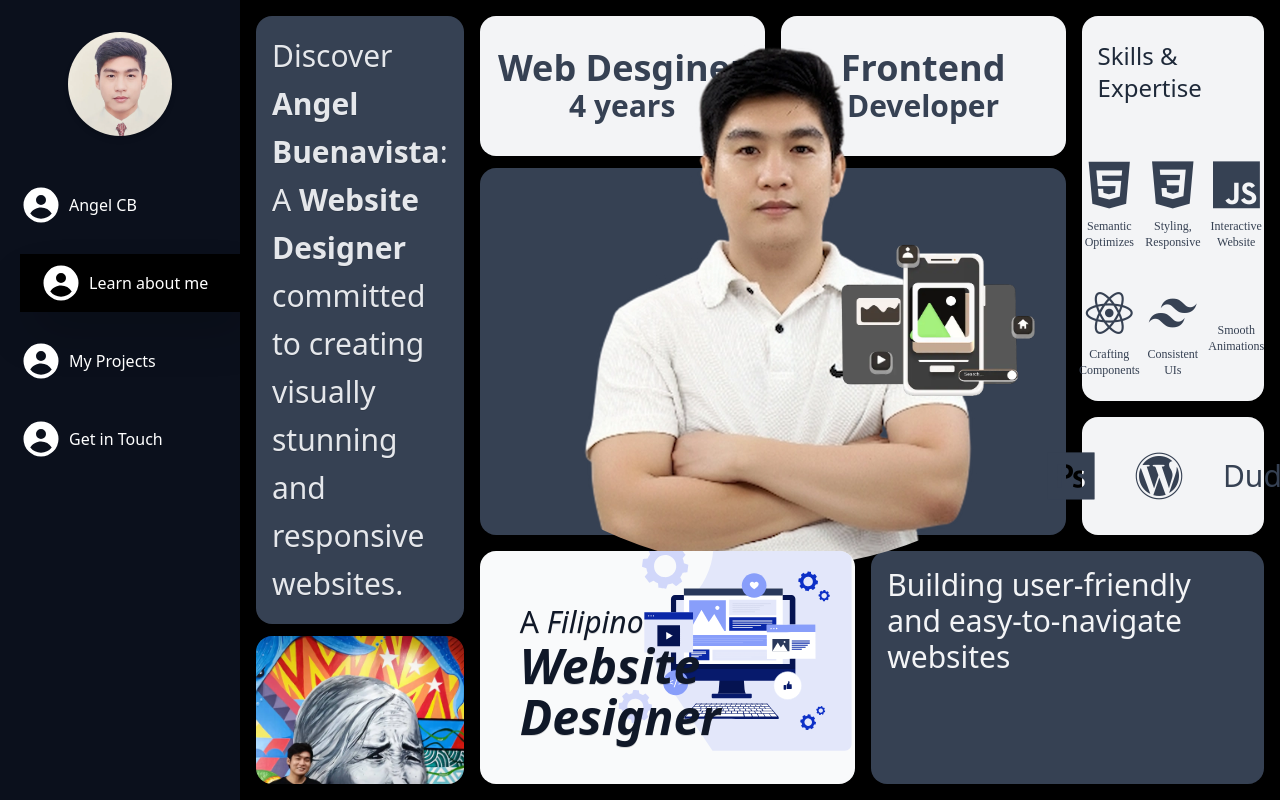
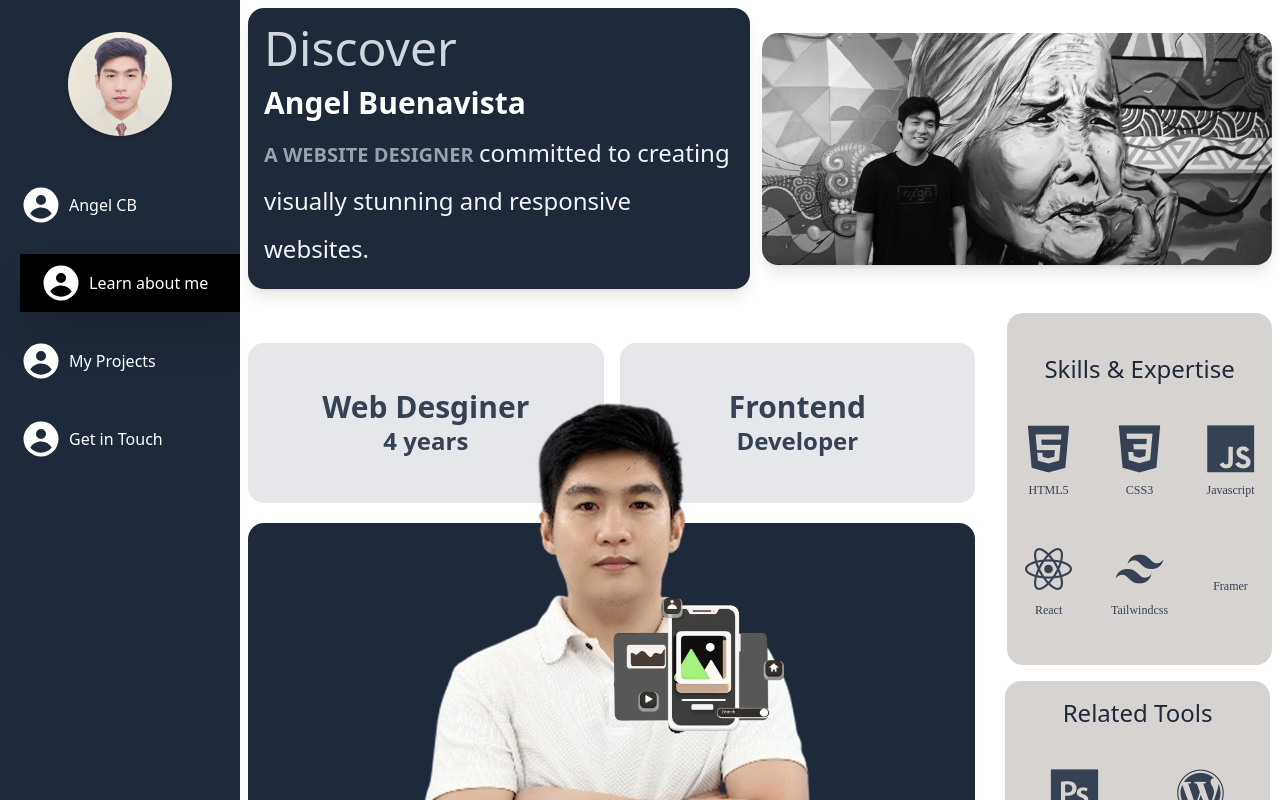
Before and after one commit to anghelusjr/Modern-Portfolio, a React (Vite) app: page /about in a window 1280 px wide. Built offline with nearby package versions, Linux system fonts and the light colour scheme; a web font is replaced by a local one.

Commit message:
updated the about keyvisual page

```diff
--- a/src/App.jsx
+++ b/src/App.jsx
@@ -23,15 +23,15 @@ function App() {
 
   return (
     <>
+      <BurgerIcon
+        sidebar={sidebar}
+        isToggle={isToggle}
+        setIsToggle={setIsToggle} />
       <SidebarProfileTabletDesktop />
       <SidebarTabletDesktop ref={sidebar} />
-      <div className="relative h-dvh overflow-x-hidden">
-        <SidebarMobile ref={sidebar} />
+      <SidebarMobile ref={sidebar} />
+      <div className="h-dvh overflow-x-hidden">
 
-        <BurgerIcon
-          sidebar={sidebar}
-          isToggle={isToggle}
-          setIsToggle={setIsToggle} />
         <main>
           <Routes>
             <Route index element={<Pages.HomePage />} dispaly="Angel Buenavista" />
--- a/src/components/lottie/webDesignAnimation.jsx
+++ b/src/components/lottie/webDesignAnimation.jsx
@@ -5,6 +5,6 @@ export function WebLottie() {
   return <Lottie
   animationData={WebDesign}
    loop={true}
-   className="absolute xl:w-60 xl:-top-10 right-0 bg-transparent z-0"
+   className="absolute xl:w-60 -top-16 xl:-top-10 right-0 bg-transparent z-0"
    />;
 }
--- a/src/components/sidebarVariant/sidebarMobile.jsx
+++ b/src/components/sidebarVariant/sidebarMobile.jsx
@@ -6,7 +6,7 @@ export function SidebarMobile(){
 
     return (
     <aside
-      className="sm:hidden absolute -top-80 left-1/2 -translate-x-1/2
+      className="sm:hidden fixed -top-80 left-1/2 -translate-x-1/2
       h-100 w-100 z-9999 overflow-hidden flex justify-center items-start rounded-full
       bg-gradient-to-r from-gray-950 via-gray-500 to-gray-950
       ">
--- a/src/components/sidebarVariant/sidebarWithProfileTabletDesktop.jsx
+++ b/src/components/sidebarVariant/sidebarWithProfileTabletDesktop.jsx
@@ -10,7 +10,7 @@ export function SidebarProfileTabletDesktop(props, ref) {
   return (
     <aside ref={ref}
       className="hidden xl:block w-60 pt-8 absolute lg:left-0 top-0 bottom-0
-      z-9999 overflow-hidden justify-center items-start bg-gray-900/70
+      z-9999 overflow-hidden justify-center items-start bg-gray-800
       ">
       <nav className='relative h-screen '>
         <div className='flex justify-center items-center pb-10'>
--- a/src/pages/aboutPage/about.jsx
+++ b/src/pages/aboutPage/about.jsx
@@ -22,7 +22,7 @@ function AboutPage() {
         <meta name="description" content="Learn more about Angel Buenavista, a passionate web designer from Taguig, Philippines. Discover my journey, design philosophy, and how I help brands build professional and creative online experiences." />
       </header>
       <KeyVisual />
-      <GridContainer
+      {/* <GridContainer
         as='article'
         padding='custom'
         overflow='custom'
@@ -307,7 +307,7 @@ function AboutPage() {
             © 2025 Angel Buenavista — Web Designer
           </p>
         </footer>
-      </GridContainer >
+      </GridContainer > */}
     </>
 
   )
--- a/src/pages/aboutPage/kv/keyvisual.jsx
+++ b/src/pages/aboutPage/kv/keyvisual.jsx
@@ -1,117 +1,164 @@
 import AngelPhoto from '../../../assets/angel-buenavista-about-key-visual.webp'
 import Phone from '../../../assets/about/phone.webp'
-import {WebLottie} from '../../../components/lottie/webDesignAnimation'
+import { WebLottie } from '../../../components/lottie/webDesignAnimation'
 
 
 export function KeyVisual() {
   return (
     <>
-      <article className="flex h-dvh bg-black xl:pl-60">
-        <section className="flex flex-col grow w-80 xl:gap-3 xl:p-4">
-          <div className=" flex items-center justify-center bg-gray-700 grow basis-110 rounded-2xl p-4 shadow-lg">
-            <h1 className='xl:text-3xl text-gray-200 text-shadow-2xs leading-12'>  Discover <strong>Angel Buenavista</strong>: A <strong>Website Designer </strong>
+      <article className="flex flex-col h-dvh xl:h-full lg:pl-13 xl:pl-62">
+        <section className="flex flex-col xl:flex-row items-center gap-3 xl:w-full xl:mr-2 xl:mt-2">
+          <div className="flex items-center justify-center
+          bg-gray-800 grow rounded-2xl p-4 shadow-lg
+          mx-2 xl:ml-0 -mt-20 xl:m-0 z-50 max-w-lg sm:max-w-2xl lg:max-w-3xl order-last
+          ">
+            <h1 className='text-xl xl:text-2xl text-gray-100 text-shadow-2xs leading-12'>
+              <span className='text-5xl font-medium text-gray-300'> Discover </span>
+              <br /><strong className='text-4xl xl:text-3xl text-white text-shadow-2xl'> Angel Buenavista </strong>
+              <br /><strong className='text-2xl xl:text-xl text-gray-400 uppercase '>A Website Designer </strong>
               committed to creating visually stunning and responsive websites.</h1>
           </div>
           <div
-            className="grow rounded-2xl shadow-lg overflow-hidden">
+            className="relative overflow-hidden h-80 w-full xl:rounded-2xl shadow-lg order-first xl:order-last
+            sm:order-2 xl:h-58 xl:mr-2">
             <img
-              className='scale-150 hover:scale-200 transition-all ease-in-out duration-500'
+              className='absolute top-1/2 left-1/2 w-full h-full object-cover -translate-x-1/2 -translate-y-1/2
+              grayscale'
               src="/angel-photos/angel-designer.webp"
               alt="angel buenavista about me photo" />
           </div>
         </section>
-        <section className="flex flex-col grow-3 xl:py-4 xl:pr-4 ">
-          <div className="flex grow-2 xl:pb-4 ">
-            <div className="flex flex-col xl:gap-3 grow-2">
-              <div className="flex xl:gap-4 grow">
-                <div className="flex flex-col items-center justify-center grow basis-2 bg-gray-100 rounded-2xl">
-                  <p className='text-4xl font-bold text-gray-700'>Web Desginer</p>
-                  <p className='text-3xl font-bold text-gray-700'>4 years</p>
+        <section className="flex flex-col xl:grow-3">
+          <div className="flex items-center xl:items-center flex-col xl:flex-row xl:-mt-4">
+            <div className="flex w-full xl:h-full sm:mx-6 sm:mt-3 sm:gap-3
+            sm:items-center xl:p-0 xl:gap-2 xl:m-0 flex-col grow-6">
+              <div className="flex items-center sm:w-full sm:mx-2 gap-4 flex-col
+              sm:max-w-xl lg:max-w-3xl xl:max-w-none xl:w-full sm:flex-row sm:h-30 gap-2 m-4 xl:mt-4 ">
+                <div className="flex flex-col w-full h-full xl:h-40 max-w-sm
+                items-center justify-center grow basis-30 bg-gray-200 rounded-2xl
+                xl:max-w-none
+                ">
+                  <p className='text-3xl font-bold text-gray-700'>Web Desginer</p>
+                  <p className='text-xl xl:text-2xl font-bold text-gray-700'>4 years</p>
                 </div>
-                <div className="flex flex-col items-center justify-center grow basis-2 bg-gray-100 rounded-2xl">
-                  <p className='text-4xl font-bold text-gray-700'>Frontend </p>
-                  <p className='text-3xl font-bold text-gray-700'>Developer</p>
+                <div className="flex flex-col w-full h-full xl:h-40 max-w-sm
+                items-center justify-center grow basis-30 bg-gray-200 rounded-2xl
+                xl:max-w-none
+                ">
+                  <p className='text-3xl font-bold text-gray-700'>Frontend </p>
+                  <p className='text-xl xl:text-2xl font-bold text-gray-700'>Developer</p>
                 </div>
               </div>
-              <div className="flex justify-center grow-2 basis-60 bg-gray-700 rounded-2xl">
-                <div className='relative w-200 h-150 xl:-m-50 rounded-b-full overflow-hidden'>
+              <div className="flex justify-center basis-60 xl:basis-100 xl:w-full bg-gray-800 rounded-2xl mx-2 sm:mt-4 xl:grow">
+                <div className='relative h-95 w-100 xl:w-150 xl:h-150
+                xl:-m-50 rounded-b-full overflow-hidden'>
                   <img
-                    className='absolute z-50 w-170 -right-30 bottom-20'
+                    className='absolute z-50 w-170 -right-25 top-20 xl:top-50 xl:bottom-20'
                     src={Phone}
                     alt="Phone design" />
                   <img src={AngelPhoto} draggable="false"
-                    className='w-150 absolute -bottom-70 left-1/2 -translate-x-1/2' />
+                    className='w-150 absolute  xl:-bottom-70 left-1/2 -translate-x-1/2' />
                 </div>
               </div>
             </div>
-            <div className="flex flex-col w-30 xl:gap-4 xl:pl-4 grow">
-              <div className="flex flex-col xl:gap-10 justify-around
-              items-center grow-3 basis-1 bg-gray-100 rounded-2xl
-              xl:p-4
+            <div className="flex flex-col items-center xl:justify-start justify-center sm:flex-row xl:flex-col gap-4
+              sm:py-10 xl:max-w-sm xl:gap-4 xl:pl-4 grow mx-2 w-full px-2 py-6 lg:max-w-2xl xl:max-w-none
+              xl:w-100
+            ">
+              <div className="flex flex-col gap-10 justify-around
+              items-center xl:grow-3 w-full bg-gray-100 rounded-2xl
+               bg-stone-300 py-10 px-4 max-w-md sm:ml-4
               ">
                 <h3 className='text-2xl font-medium text-gray-800'>
                   Skills & Expertise
                 </h3>
-                <div className='grid grid-cols-3 xl:gap-10 place-items-center'>
-                  <div className="devicon-html5-plain text-5xl text-center text-gray-700">
+                <div className='grid grid-cols-3 gap-8 sm:gap-4 xl:gap-10 place-items-center'>
+                  <div className="devicon-html5-plain text-5xl text-center text-gray-700 pb-2">
                     <p className='text-xs pt-2'>
-                      Semantic Optimizes
+                      HTML5
                     </p>
                   </div>
-                  <div className="devicon-css3-plain text-5xl text-center text-gray-700">
+                  <div className="devicon-css3-plain text-5xl text-center text-gray-700 pb-2">
                     <p className='text-xs pt-2'>
-                      Styling, Responsive
+                      CSS3
                     </p>
                   </div>
-                  <div className="devicon-javascript-plain text-5xl text-center text-gray-700">
+                  <div className="devicon-javascript-plain text-5xl text-center text-gray-700 pb-2">
                     <p className='text-xs pt-2'>
-                      Interactive Website
+                      Javascript
                     </p>
                   </div>
-                  <div className="devicon-react-plain text-5xl text-center text-gray-700">
+                  <div className="devicon-react-plain text-5xl text-center text-gray-700 pb-2">
                     <p className='text-xs pt-2'>
-                      Crafting Components
+                      React
                     </p>
                   </div>
-                  <div className="devicon-tailwindcss-plain text-5xl text-center text-gray-700">
+                  <div className="devicon-tailwindcss-plain text-5xl text-center text-gray-700 pb-2">
                     <p className='text-xs pt-2'>
-                      Consistent UIs
+                      Tailwindcss
                     </p>
                   </div>
-                  <div className="devicon-framermotion-plain text-5xl text-center text-gray-700">
+                  <div className="devicon-framermotion-plain text-5xl text-center text-gray-700 pb-2">
                     <p className='text-xs pt-2'>
-                      Smooth Animations
+                      Framer
                     </p>
                   </div>
                 </div>
-
               </div>
-              <div className="flex justify-center items-center gap-10 basis-0  grow bg-gray-100 rounded-2xl">
-                <div className="devicon-photoshop-plain text-5xl text-center text-gray-700">
-                </div>
-                <div className="devicon-wordpress-plain text-5xl text-center text-gray-700">
+              <div className="flex flex-col gap-10 max-w-md justify-around sm:justify-center
+              items-center w-full rounded-2xl xl:p-4 bg-stone-300 py-10 px-4 h-full sm:mr-4 xl:-mr-3
+              ">
+                <h3 className='text-2xl font-medium text-gray-800'>
+                  Related Tools
+                </h3>
+                <div className='grid grid-cols-2 gap-10 sm:gap-10 xl:gap-10 place-items-center'>
+                  <div className="devicon-photoshop-plain text-5xl text-center text-gray-700">
+                    <p className='text-xs pt-2'>
+                      Photoshop
+                    </p>
+                  </div>
+                  <div className="devicon-wordpress-plain text-5xl text-center text-gray-700">
+                    <p className='text-xs pt-2'>
+                      Wordpress
+                    </p>
+                  </div>
+                  <div className="text-3xl text-center text-gray-700">
+                    <p className='font-medium'>Duda</p>
+                    <p className='text-xs pt-2'>
+                      Builder
+                    </p>
+                  </div>
+                  <div className="text-3xl text-center text-gray-700">
+                    <p className='font-medium'>Spline</p>
+                    <p className='text-xs pt-2'>
+                      3D Design
+                    </p>
+                  </div>
 
                 </div>
-                <div className="text-3xl text-center text-gray-700">
-                  <p className='font-medium'>Duda</p>
-                </div>
+
               </div>
             </div>
           </div>
-          <div className="flex grow gap-4">
-            <div className="flex relative overflow-hidden items-end bg-gray-50 grow
-            xl:basis-300 rounded-2xl xl:pl-10 xl:pb-10
-
+          <div className="flex items-center xl:items-start flex-col xl:flex-row grow gap-10 xl:gap-4 mx-3 xl:mx-2 xl:-mt-5 xl:mb-4">
+            <div className="flex relative overflow-hidden items-end w-full xl:items-end bg-gray-50 grow
+             basis-xs xl:rounded-2xl xl:h-50 order-last xl:order-first
             ">
-              <WebLottie/>
-              <h2 className='text-3xl text-gray-900 text-shadow-2xs xl:leading-10 z-10'>
-                A <em>Filipino <br/><strong className='xl:text-5xl text-gray-900'>Website Designer</strong></em>
+              <WebLottie />
+              <h2 className='text-4xl xl:text-3xl w-full text-gray-900 text-shadow-2xl bg-white/80 p-2 xl:leading-10 z-10
+              md:pb-10 md:pl-10 lg:pl-30 lg:pb-20 xl:pb-3 xl:pl-10
+              '>
+                A <em>Filipino <br /><strong className='xl:text-4xl text-gray-900'>Website Designer</strong></em>
               </h2>
             </div>
-            <div className="flex items-start xl:gap-10 basis-7xl bg-gray-700 grow-2 rounded-2xl xl:p-4
+            <div className="flex items-center xl:gap-10
+            basis-sm xl:basis-xs bg-gray-800 xl:grow-2 rounded-2xl xl:p-4
+            px-4 max-w-2xl mx-2 xl:mx-0 xl:h-50
             ">
-              <p className='text-3xl text-gray-100'>
-                Building user-friendly and easy-to-navigate websites
+              <p className='text-3xl text-gray-100 leading-12'>
+                <span className='text-4xl text-gray-300 font-bold'>Building user-friendly</span>
+                <span className='text-2xl text-gray-100 font-thin'> and easy-to-navigate </span>
+                <span className='capitalize font-bold text-stone-100'>websites</span>
               </p>
             </div>
           </div>
```
Also changed, not shown: src/components/icons/burgerIcons.jsx (+6 -3 lines), public/bg-hero-white.webp (added), src/assets/about/iphone14.webp (added).
